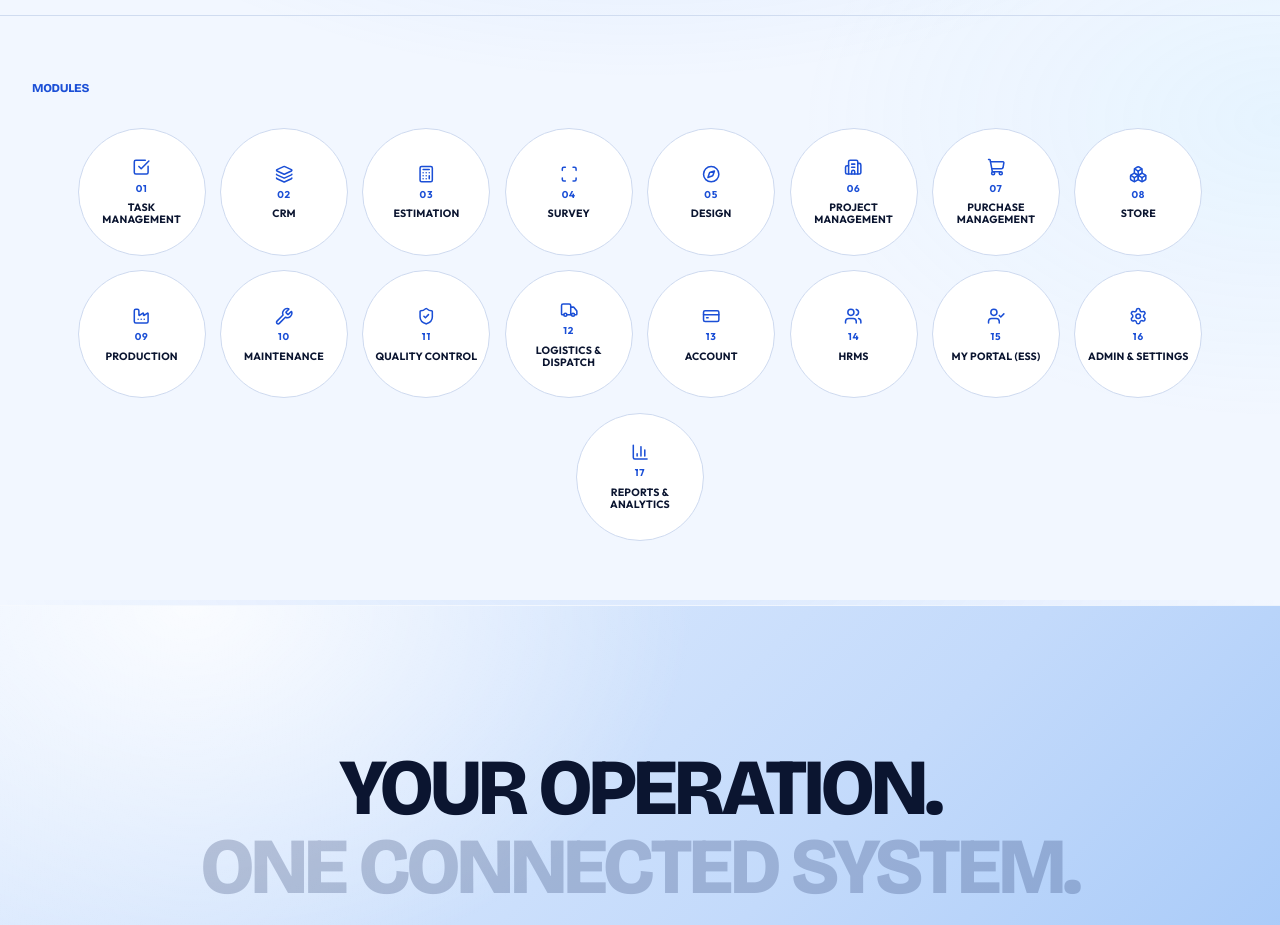
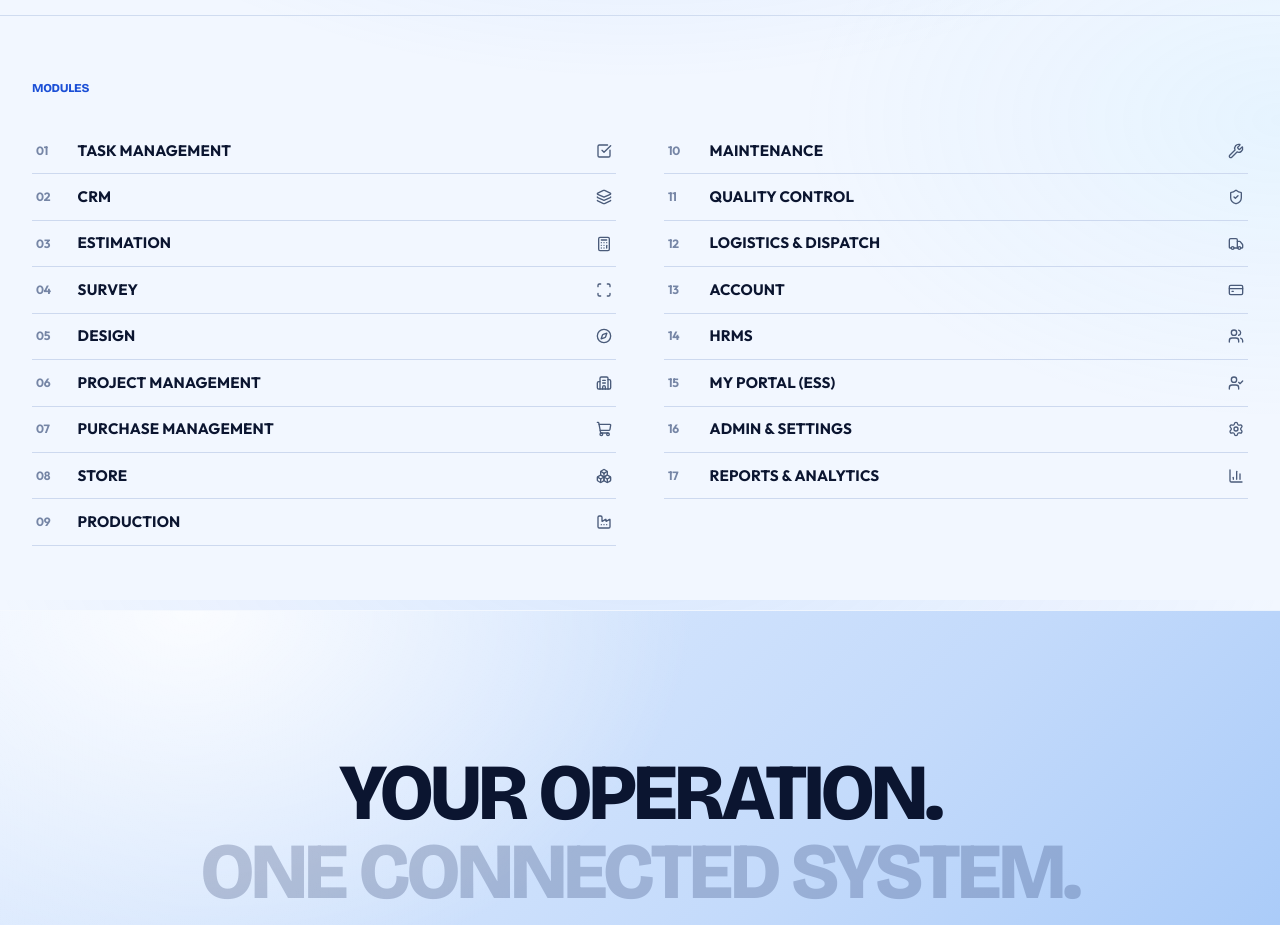
Before and after one commit to Devanshi207/fen1, a Next.js app: page /solutions in a window 1280 px wide. Shown: the part 1000-1925 px from the top of the page. Built offline with nearby package versions, Linux system fonts and the light colour scheme.

Commit message:
Modules: plain numbered rows as the only style, reading down two columns

```diff
--- a/src/app/globals.css
+++ b/src/app/globals.css
@@ -548,61 +548,29 @@ a[class~="rounded-full"], button[class~="rounded-full"] { border-radius: 1.1rem
 a[class~="rounded-full"]:hover, button[class~="rounded-full"]:hover:not(:disabled) { border-radius: 0.25rem 1.1rem 0.25rem 1.1rem !important; }
 
 /* ===================================================================
-   Modules: circles that fill with colour from the bottom on hover
+   Modules: plain numbered rows; a blue line draws under the hovered row
    =================================================================== */
-.mod-grid { list-style: none; margin: 0; padding: 0; display: flex; flex-wrap: wrap; justify-content: center; gap: 0.9rem; }
+.mod-grid { list-style: none; margin: 0; padding: 0; display: grid; grid-template-columns: 1fr; max-width: 46rem; }
+@media (min-width: 900px) {
+  .mod-grid { grid-template-columns: 1fr 1fr; grid-template-rows: repeat(9, auto); grid-auto-flow: column; column-gap: 3rem; max-width: none; }
+}
 .mod-tile {
-  position: relative; isolation: isolate; overflow: hidden; outline: none; cursor: default;
-  width: clamp(6.4rem, 11vw, 8rem); aspect-ratio: 1; border-radius: 9999px; background: #fff; border: 1px solid #cdd9ef;
-  display: flex; flex-direction: column; align-items: center; justify-content: center; gap: 0.3rem; padding: 0.6rem; text-align: center;
-  transition: transform 0.45s var(--ease), border-color 0.3s, box-shadow 0.45s var(--ease);
+  position: relative; display: flex; align-items: center; gap: 1rem; outline: none; cursor: default;
+  padding: 0.85rem 0.25rem; border-bottom: 1px solid #cdd9ef;
+  transition: transform 0.4s var(--ease);
 }
 .mod-tile::before {
-  content: ""; position: absolute; inset: 0; z-index: -1; background: linear-gradient(160deg, #2f6bf0, #1b4fd6 55%, #102f9e);
-  transform: translateY(101%); transition: transform 0.5s var(--ease);
+  content: ""; position: absolute; left: 0; right: 0; bottom: -1px; height: 2px; background: #1b4fd6;
+  transform: scaleX(0); transform-origin: left; transition: transform 0.45s var(--ease);
 }
-.mod-tile[data-active="true"] { transform: scale(1.08); border-color: #1b4fd6; box-shadow: 0 18px 30px -16px rgba(27, 79, 214, 0.6); }
+.mod-tile[data-active="true"] { transform: translateX(8px); }
 .mod-tile[data-active="true"]::before { transform: none; }
-.mod-tile-num { order: 1; font-size: 0.62rem; font-weight: 700; letter-spacing: 0.08em; color: var(--accent); transition: color 0.3s; }
-.mod-tile-icon { order: 0; width: 1.15rem; height: 1.15rem; color: var(--accent); transition: color 0.3s, transform 0.5s var(--ease); }
-.mod-tile-title { order: 2; font-size: 0.66rem; font-weight: 700; letter-spacing: 0.02em; line-height: 1.15; color: var(--ink); transition: color 0.3s; }
-.mod-tile[data-active="true"] .mod-tile-num, .mod-tile[data-active="true"] .mod-tile-title, .mod-tile[data-active="true"] .mod-tile-icon { color: #fff; }
+.mod-tile-num { min-width: 1.6rem; font-size: 0.75rem; font-weight: 700; color: var(--subtle); transition: color 0.3s; }
+.mod-tile-title { flex: 1; font-size: 0.95rem; font-weight: 700; letter-spacing: 0.01em; line-height: 1.2; color: var(--ink); transition: color 0.3s; }
+.mod-tile-icon { order: 2; width: 1rem; height: 1rem; color: var(--muted); transition: color 0.3s, transform 0.5s var(--ease); }
+.mod-tile[data-active="true"] .mod-tile-num, .mod-tile[data-active="true"] .mod-tile-title, .mod-tile[data-active="true"] .mod-tile-icon { color: #1b4fd6; }
 .mod-tile[data-active="true"] .mod-tile-icon { transform: rotate(-12deg) scale(1.2); }
 @media (prefers-reduced-motion: reduce) { .mod-tile, .mod-tile::before, .mod-tile-icon { transition: none; } }
-
-/* ---- Alternative shapes for review (?shape=hex | card | tab | rows) ---- */
-/* Hexagon */
-.mod-grid[data-shape="hex"] { gap: 0.4rem; }
-.mod-grid[data-shape="hex"] .mod-tile { width: clamp(6.6rem, 11vw, 8.2rem); aspect-ratio: 0.9; border: 0; border-radius: 0; background: #cdd9ef; clip-path: polygon(50% 0, 100% 25%, 100% 75%, 50% 100%, 0 75%, 0 25%); padding: 0.9rem 0.5rem; }
-.mod-grid[data-shape="hex"] .mod-tile::after { content: ""; position: absolute; inset: 1px; z-index: -2; background: #fff; clip-path: polygon(50% 0, 100% 25%, 100% 75%, 50% 100%, 0 75%, 0 25%); }
-.mod-grid[data-shape="hex"] .mod-tile[data-active="true"] { box-shadow: none; transform: scale(1.06); background: #1b4fd6; }
-
-/* Tall card */
-.mod-grid[data-shape="card"] { justify-content: flex-start; gap: 0.8rem; }
-.mod-grid[data-shape="card"] .mod-tile { width: clamp(7.2rem, 12vw, 9rem); aspect-ratio: 3 / 4; border-radius: 0.6rem; align-items: flex-start; justify-content: space-between; text-align: left; padding: 0.8rem; }
-.mod-grid[data-shape="card"] .mod-tile-icon { order: 0; width: 1.4rem; height: 1.4rem; }
-.mod-grid[data-shape="card"] .mod-tile-num { order: 1; font-size: 1.5rem; line-height: 1; letter-spacing: 0; margin-top: auto; opacity: 0.35; }
-.mod-grid[data-shape="card"] .mod-tile-title { order: 2; font-size: 0.74rem; }
-.mod-grid[data-shape="card"] .mod-tile[data-active="true"] { transform: translateY(-6px); }
-
-/* Folder tab */
-.mod-grid[data-shape="tab"] { justify-content: flex-start; gap: 0.8rem; }
-.mod-grid[data-shape="tab"] .mod-tile { width: clamp(9rem, 15vw, 11rem); aspect-ratio: 1.45; border: 0; border-radius: 0; background: #cdd9ef; clip-path: polygon(0 0, 55% 0, 62% 16%, 100% 16%, 100% 100%, 0 100%); align-items: flex-start; justify-content: flex-end; text-align: left; padding: 0.7rem 0.8rem; }
-.mod-grid[data-shape="tab"] .mod-tile::after { content: ""; position: absolute; inset: 1px; z-index: -2; background: #fff; clip-path: polygon(0 0, 55% 0, 62% 16%, 100% 16%, 100% 100%, 0 100%); }
-.mod-grid[data-shape="tab"] .mod-tile-icon { position: absolute; top: 0.45rem; right: 0.6rem; }
-.mod-grid[data-shape="tab"] .mod-tile-num { position: absolute; top: 0.4rem; left: 0.8rem; }
-.mod-grid[data-shape="tab"] .mod-tile[data-active="true"] { box-shadow: none; transform: translateY(-4px); background: #1b4fd6; }
-
-/* Plain rows, no boxes */
-.mod-grid[data-shape="rows"] { display: grid; grid-template-columns: 1fr; gap: 0; max-width: 46rem; }
-@media (min-width: 900px) { .mod-grid[data-shape="rows"] { grid-template-columns: 1fr 1fr; column-gap: 3rem; max-width: none; } }
-.mod-grid[data-shape="rows"] .mod-tile { width: auto; aspect-ratio: auto; border-radius: 0; border: 0; border-bottom: 1px solid #cdd9ef; background: transparent; flex-direction: row; justify-content: flex-start; gap: 1rem; padding: 0.85rem 0.25rem; text-align: left; overflow: visible; }
-.mod-grid[data-shape="rows"] .mod-tile::before { inset: auto 0 -1px 0; height: 2px; transform: scaleX(0); transform-origin: left; background: #1b4fd6; }
-.mod-grid[data-shape="rows"] .mod-tile-num { order: 0; min-width: 1.6rem; font-size: 0.75rem; }
-.mod-grid[data-shape="rows"] .mod-tile-title { order: 1; font-size: 0.95rem; flex: 1; }
-.mod-grid[data-shape="rows"] .mod-tile-icon { order: 2; }
-.mod-grid[data-shape="rows"] .mod-tile[data-active="true"] { transform: translateX(8px); box-shadow: none; }
-.mod-grid[data-shape="rows"] .mod-tile[data-active="true"] .mod-tile-title, .mod-grid[data-shape="rows"] .mod-tile[data-active="true"] .mod-tile-num, .mod-grid[data-shape="rows"] .mod-tile[data-active="true"] .mod-tile-icon { color: #1b4fd6; }
 
 /* Hero photo frame: four project photos take turns (5s each, 20s loop) */
 .hero-frame { position: relative; margin: 0; aspect-ratio: 5 / 4; width: 100%; max-height: 70svh; border-radius: 1.25rem; overflow: hidden; background: #cfe0f7; box-shadow: 0 30px 60px -32px rgba(11, 27, 80, 0.55); }
--- a/src/components/ModuleList.tsx
+++ b/src/components/ModuleList.tsx
@@ -1,26 +1,17 @@
 "use client";
 
-import { useState, useSyncExternalStore } from "react";
+import { useState } from "react";
 import type { FEN1Module } from "@/data/modules";
 
 /**
- * The module directory as a grid of small tiles, titles only. A tile fills with colour from the bottom when it is
- * hovered or focused, its icon turns,. Nothing in here is a link.
+ * The module directory as plain numbered rows, titles only. The hovered or focused row slides across and a blue line
+ * draws under it. Nothing in here is a link.
  */
-// The shape is picked from the address (?shape=hex | card | tab | rows) so each can be reviewed on its own link.
-const subscribe = () => () => {};
-const SHAPES = ["hex", "card", "tab", "rows"];
-function useShape(): string {
-  const s = useSyncExternalStore(subscribe, () => new URLSearchParams(window.location.search).get("shape") ?? "", () => "");
-  return SHAPES.includes(s) ? s : "circle";
-}
-
 export default function ModuleList({ modules, icons }: { modules: FEN1Module[]; icons: Record<string, React.ComponentType<{ className?: string }>> }) {
   const [active, setActive] = useState<string | null>(null);
-  const shape = useShape();
 
   return (
-    <ul className="mod-grid" data-shape={shape} onMouseLeave={() => setActive(null)}>
+    <ul className="mod-grid" onMouseLeave={() => setActive(null)}>
       {modules.map((m) => {
         const Icon = icons[m.id];
         return (
```
